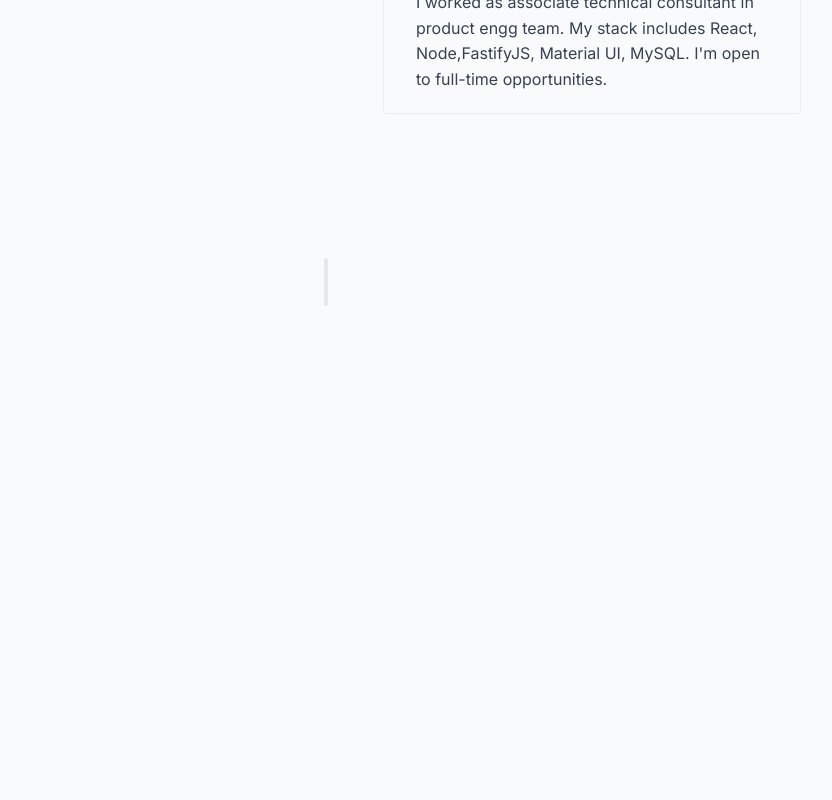
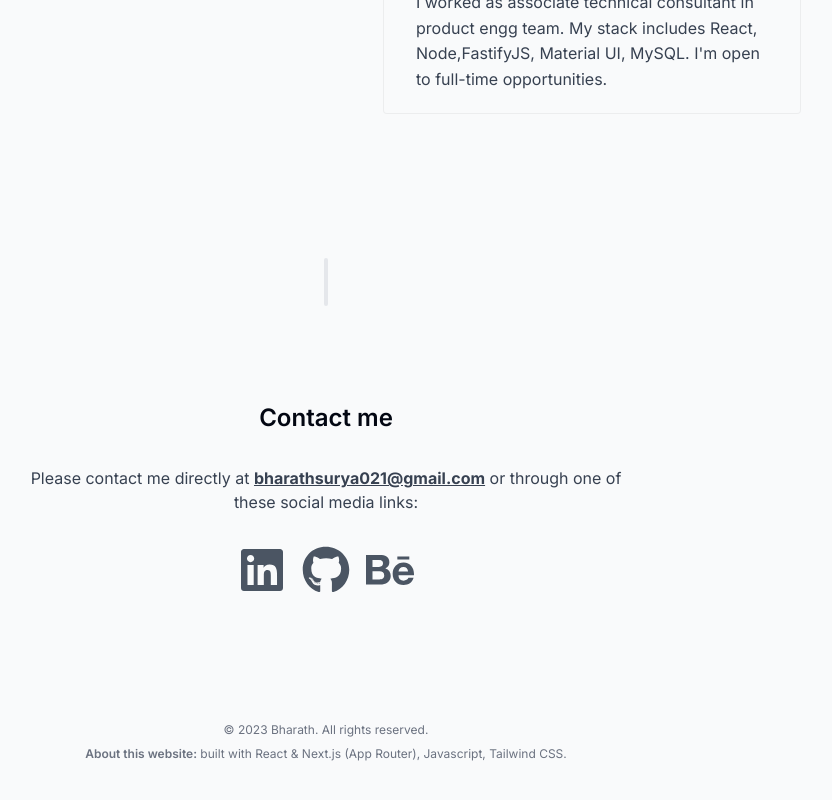
Before and after one commit to bharathsurya021/learn-NextJs, a Next.js app in the folder portfolio/: page / in a window 1280 px wide. Shown: the part 3572-4372 px from the top of the page, without its empty margins (314-1146 px from the left). Before the commit the page ends 4070 px from the top, so only its background shows below. Built offline with nearby package versions, Linux system fonts and the light colour scheme.

Commit message:
contact and footer

```diff
--- a/portfolio/app/page.js
+++ b/portfolio/app/page.js
@@ -1,6 +1,8 @@
 import About from "@/components/About";
+import Contact from "@/components/Contact";
 import Divider from "@/components/Divider";
 import Expereince from "@/components/Expereince";
+import Footer from "@/components/Footer";
 import Intro from "@/components/Intro";
 import { Skills } from "@/components/Skills";
 
@@ -15,7 +17,8 @@ export default function Home() {
    <Divider/>
    <Expereince/>
    <Divider/>
-
+   <Contact/>
+   <Footer/>
     </main>
   )
 }
--- /dev/null
+++ b/portfolio/components/Contact.jsx
@@ -0,0 +1,46 @@
+import React from "react";
+import { FaLinkedin, FaGithub, FaBehance } from "react-icons/fa";
+import Link from "next/link";
+
+export default function Contact() {
+  return (
+    <section
+      id="contact"
+      className="mb-20 sm:mb-28 w-[min(100%,38rem)] text-center space-y-8"
+    >
+      <h2 className="text-2xl font-semibold">Contact me</h2>
+
+      <p className="text-gray-700 -mt-6 dark:text-white/80">
+        Please contact me directly at{" "}
+        <Link className="underline font-bold" href="mailto:bharath@gmail.com">
+          bharathsurya021@gmail.com
+        </Link>{" "}
+        or through one of these social media links:
+      </p>
+
+      <div className="flex justify-center items-center space-x-4">
+        <Link
+          href="https://www.linkedin.com/in/bharathsurya021"
+          target="_blank"
+          rel="noopener noreferrer"
+        >
+          <FaLinkedin className="text-[3rem] text-gray-600 hover:text-blue-600 transition" />
+        </Link>
+        <Link
+          href="https://github.com/bharathsurya021"
+          target="_blank"
+          rel="noopener noreferrer"
+        >
+          <FaGithub className="text-[3rem] text-gray-600 hover:text-blue-800 transition" />
+        </Link>
+        <Link
+          href="https://www.behance.net/bharathsurya021"
+          target="_blank"
+          rel="noopener noreferrer"
+        >
+          <FaBehance className="text-[3rem] text-gray-600 hover:text-blue-700 transition" />
+        </Link>
+      </div>
+    </section>
+  );
+}
--- /dev/null
+++ b/portfolio/components/Footer.jsx
@@ -0,0 +1,15 @@
+import React from "react";
+
+export default function Footer() {
+  return (
+    <footer className="mb-10 px-4 text-center text-gray-500 absolute bottom-0">
+      <small className="mb-2 block text-xs">
+        &copy; 2023 Bharath. All rights reserved.
+      </small>
+      <p className="text-xs">
+        <span className="font-semibold">About this website:</span> built with
+        React & Next.js (App Router), Javascript, Tailwind CSS.
+      </p>
+    </footer>
+  );
+}
--- a/portfolio/package.json
+++ b/portfolio/package.json
@@ -14,6 +14,8 @@
     "postcss": "8.4.28",
     "react": "18.2.0",
     "react-dom": "18.2.0",
+    "react-hot-toast": "^2.4.1",
+    "react-icons": "^4.10.1",
     "react-vertical-timeline-component": "^3.6.0",
     "tailwindcss": "3.3.3"
   }
```
Also changed, not shown: 1 other file (tests, documents, lock files or other folders).
